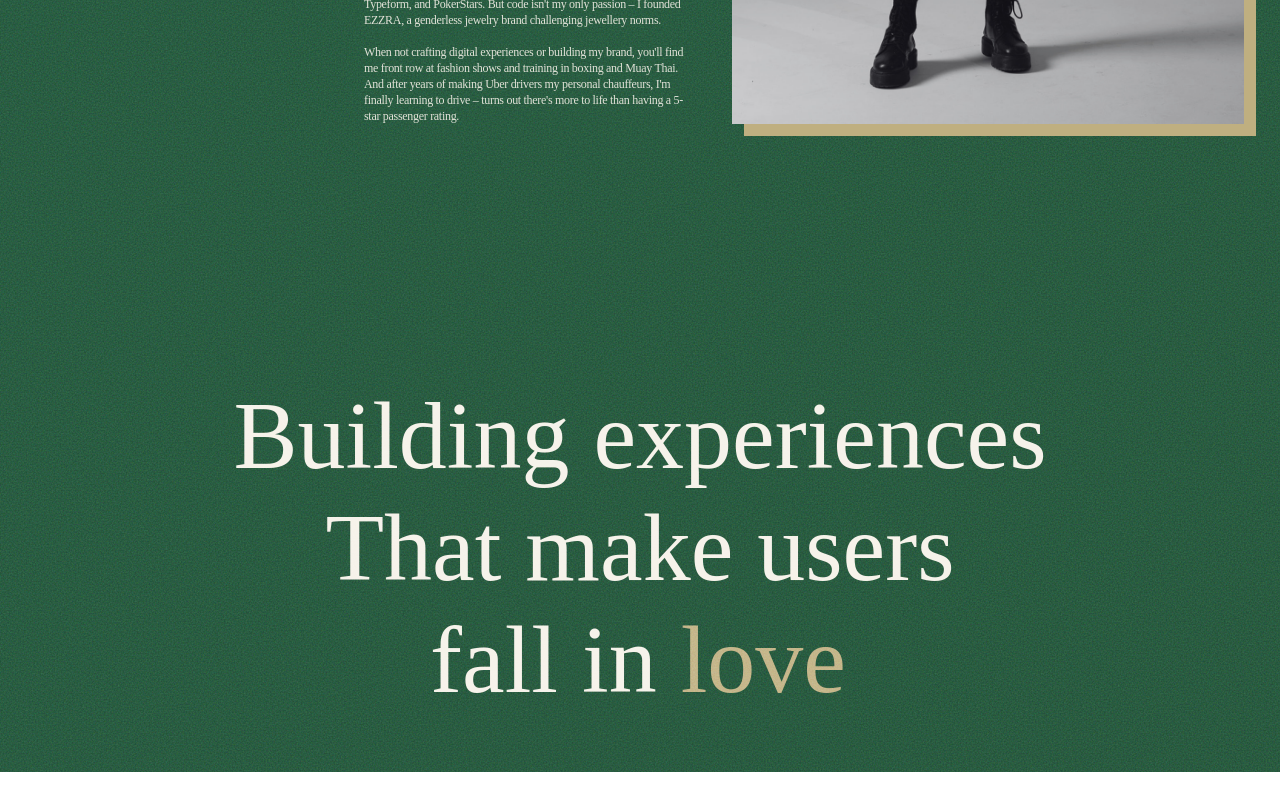
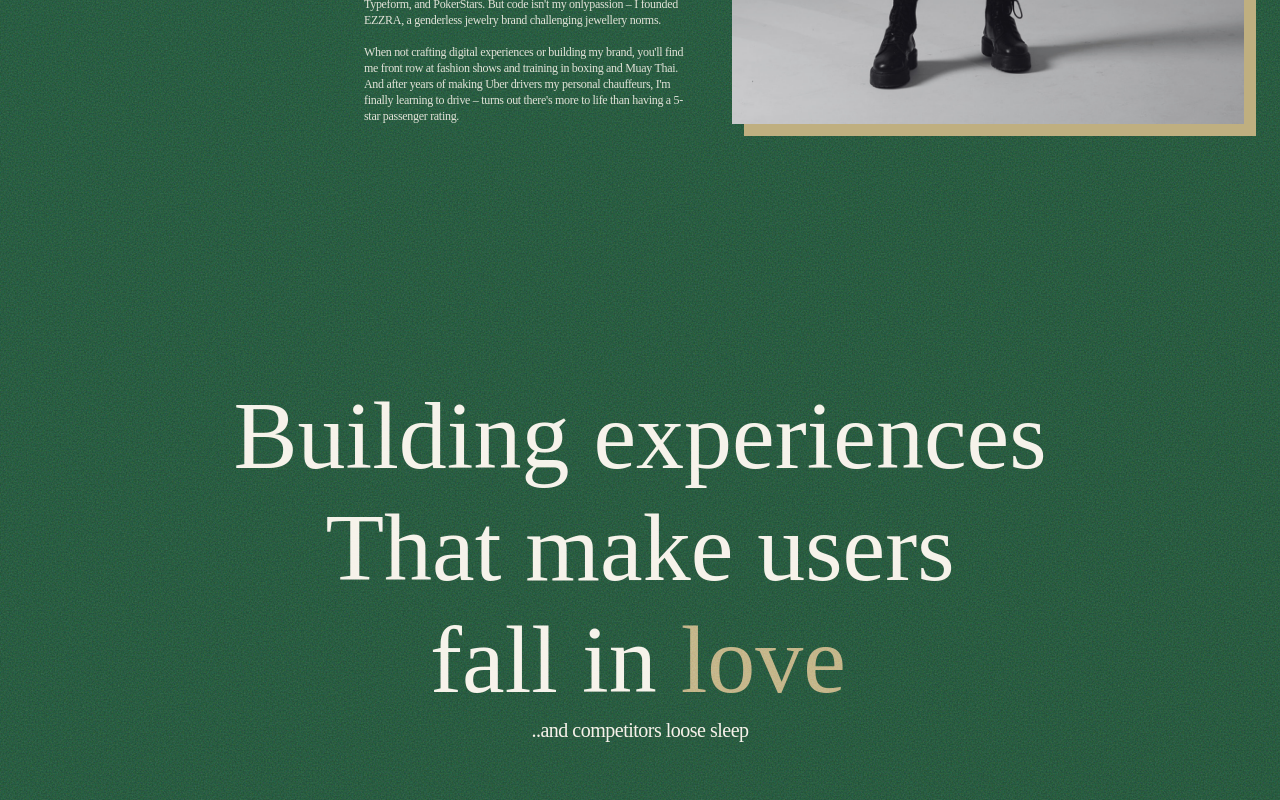
Before and after one commit to balazsotakomaiya/personal-site, a Next.js app: page / in a window 1280 px wide. Shown: the part 1142-1942 px from the top of the page. Before the commit the page ends 1914 px from the top, so only its background shows below. Built offline with nearby package versions, Linux system fonts and the light colour scheme.

Commit message:
Subheading

```diff
--- a/app/components/Heading/Heading.tsx
+++ b/app/components/Heading/Heading.tsx
@@ -3,9 +3,14 @@ import React from "react";
 interface HeadingProps {
     children: React.ReactNode;
     alignment?: 'left' | 'center' | 'right';
+    subheading?: React.ReactNode;
 }
 
 interface SerifProps {
+    children: React.ReactNode;
+}
+
+interface SubheadingProps {
     children: React.ReactNode;
 }
 
@@ -25,21 +30,27 @@ const Linebreak: React.FC = () => {
     return <br/>;
 };
 
+const Subheading: React.FC<SubheadingProps> = ({children}) => {
+    return <div className='font-mono tracking-tight text-custom-cream text-xs lg:text-xl'>{children}</div>;
+};
+
 export const Heading: React.FC<HeadingProps> & {
     Serif: React.FC<SerifProps>;
     DesktopLinebreak: React.FC;
     MobileLinebreak: React.FC;
     Linebreak: React.FC;
-} = ({children, alignment = 'left'}) => {
+    Subheading: React.FC<SubheadingProps>;
+} = ({children, alignment = 'left', subheading,}) => {
     const alignmentClasses = alignment === 'center'
         ? 'text-center justify-center' : alignment === 'right'
             ? 'text-right justify-end' : 'text-left justify-start';
 
     return (
-        <div className={`flex align-middle mt-10 mb-8 ${alignmentClasses}`}>
+        <div className={`flex flex-col align-middle mt-10 mb-8 ${alignmentClasses}`}>
             <span className='text-custom-cream text-3xl/11 lg:text-8xl/28 3xl:text-9xl/36'>
                 {children}
             </span>
+            {subheading && <Subheading>{subheading}</Subheading>}
         </div>
     );
 };
@@ -48,3 +59,4 @@ Heading.Serif = Serif;
 Heading.DesktopLinebreak = DesktopLinebreak;
 Heading.MobileLinebreak = MobileLinebreak;
 Heading.Linebreak = Linebreak;
+Heading.Subheading = Subheading;
--- a/app/components/Introduction/Introduction.tsx
+++ b/app/components/Introduction/Introduction.tsx
@@ -8,6 +8,7 @@ export const Introduction: React.FC = () => {
                 Born in Budapest, my path wound through Manchester's tech scene for five years before returning to Hungary's
                 capital. With a BSc in Computer Science & Business from The Open University, I've driven digital
                 transformation for global brands like JBL, Booking.com, Typeform, and PokerStars. But code isn't my only
+                {/* todo: Link to EZZRA */}
                 passion – I founded EZZRA, a genderless jewelry brand challenging jewellery norms.
 
                 <br /><br />
--- a/app/components/ServicesSection/ServicesSection.tsx
+++ b/app/components/ServicesSection/ServicesSection.tsx
@@ -4,9 +4,16 @@ import {Heading} from "@/app/components/Heading/Heading";
 export const ServicesSection: React.FC = () => {
     return (
         <div>
-            <Heading alignment="center">
-                Building experiences<Heading.Linebreak />
-                That make users<Heading.Linebreak />
+            <Heading
+                alignment="center"
+                subheading={
+                    <Heading.Subheading>
+                        ..and competitors loose sleep
+                    </Heading.Subheading>
+                }
+            >
+                Building experiences<Heading.Linebreak/>
+                That make users<Heading.Linebreak/>
                 fall in <Heading.Serif>love</Heading.Serif>
             </Heading>
         </div>
```
